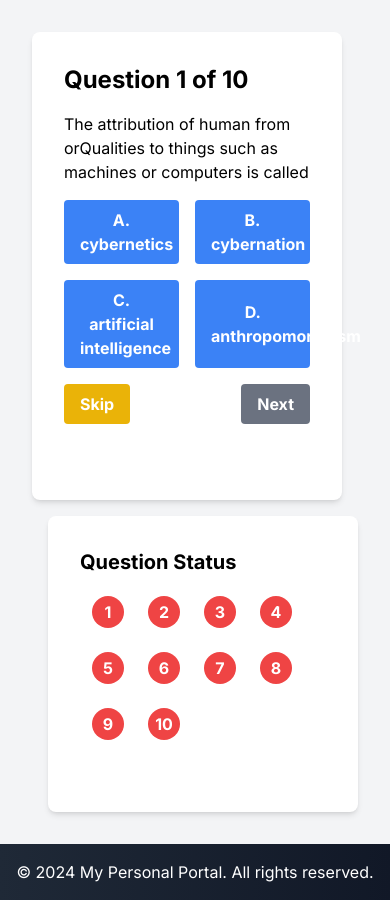
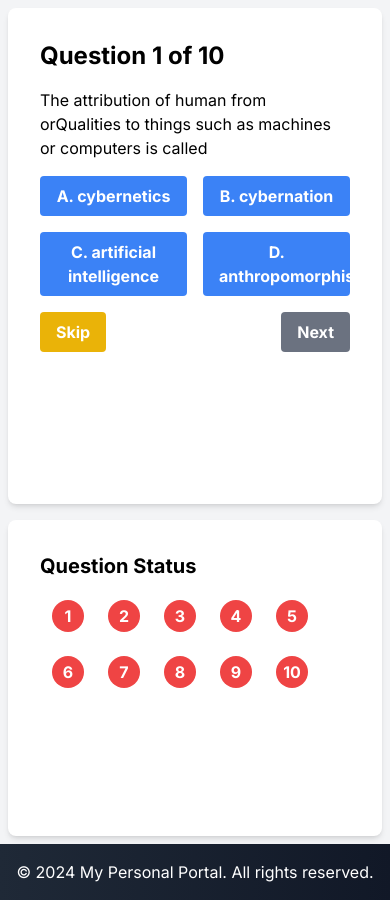
Before and after one commit to ajaysheokand-as/ajsheokand, a Next.js app: page /quiz in a window 390 px wide. Both pictures are taken after typing "5", "name@example.com", "Sample" into the empty fields and a click on the button "Start Quiz". Built offline with nearby package versions, Linux system fonts and the light colour scheme; no server answers.

Commit message:
UI spacing fix

```diff
--- a/components/quizpage.tsx
+++ b/components/quizpage.tsx
@@ -150,7 +150,7 @@ const QuizPage = () => {
   }, [studentDetails?.noOfQues, result]);
 
   return (
-    <div className="bg-gray-100 min-h-screen flex flex-col md:flex-row justify-around items-center p-8">
+    <div className="bg-gray-100 min-h-screen flex flex-col md:flex-row justify-around items-center p-2 md:p-8">
       {showPopup && (
         <div className="bg-white p-8 rounded-lg shadow-md w-full max-w-md">
           <h3 className="text-xl font-bold mb-4">Enter Your Details</h3>
@@ -222,7 +222,7 @@ const QuizPage = () => {
       )}
       {!showPopup && !showCertificate && (
         <>
-          <div className="flex-1 bg-white p-8 rounded-lg shadow-md mr-4 mb-4 md:mb-0">
+          <div className="flex-1 bg-white  p-8 rounded-lg shadow-md md:mr-4 mb-4 md:mb-0">
             <h2 className="text-2xl font-bold mb-4">
               Question {currentQuestion + 1} of {currentTestQuestion?.length}
             </h2>
@@ -312,7 +312,7 @@ const QuizPage = () => {
               )}
             </div>
           </div>
-          <div className="flex-1 bg-white p-8 rounded-lg shadow-md ml-4">
+          <div className="flex-1 bg-white p-8 rounded-lg shadow-md sm:ml-4">
             <h3 className="text-xl font-bold mb-2">Question Status</h3>
             <div className="flex flex-wrap">
               {currentTestQuestion.map((_, index) => (
```
